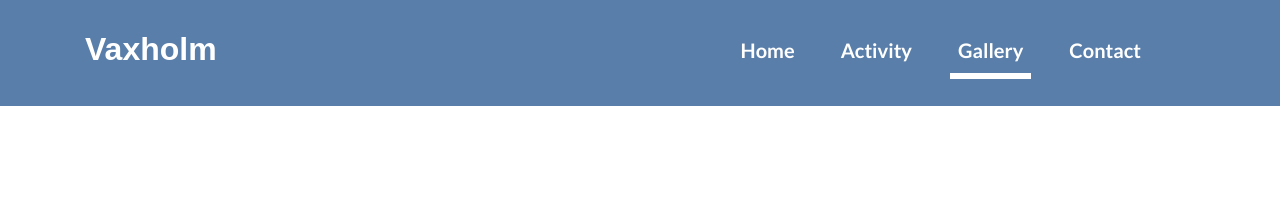
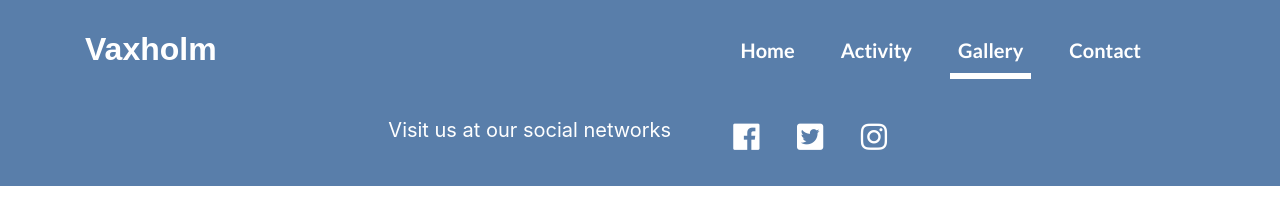
Before and after one commit to Code-Institute-Submissions/Vaxholm, a plain HTML site: page gallery.html in a window 1280 px wide. Drawn offline with nearby package versions, Linux system fonts and the light colour scheme.

Commit message:
Gallery footer added

```diff
--- a/gallery.html
+++ b/gallery.html
@@ -29,7 +29,27 @@
             </div>
         </nav>
     </header>
+    <footer class="container-fluid vax-footer" id="footer">
+            <div class="row justify-content-center">
+                <div class="col-sm-4 col-lg-3 col-md-3">
+                     <p>Visit us at our social networks</p>
+               </div>
+                <div class="col-sm-4 col-lg-2 col-md-2">
+                    <ul class="list-inline social-links">
+                        <li class="list-inline-item"><a target="_blank" href="https://www.facebook.com/places/Saker-att-gora-i-Vaxholm/106467242722169/"><i class="fab fa-facebook"></i>
+                            <span class="sr-only">Facebook</span>
+                                </a></li>
 
+                                  <li class="list-inline-item"><a target="_blank" href="https://twitter.com/VaxholmStad"><i class="fab fa-twitter-square"></i>
+                                    <span class="sr-only">Twitter</span>
+                                        </a></li>
+                                            <li class="list-inline-item"><a target="_blank" href="https://www.instagram.com/vaxholm/"><i class="fab fa-instagram"></i>
+                                                <span class="sr-only">Instagram</span>
+                                                    </a></li>
+                                                        </ul>
+                                                            </div>
+                                                                </div>
+    </footer>
     <script src="https://code.jquery.com/jquery-3.5.1.slim.min.js" integrity="sha384-DfXdz2htPH0lsSSs5nCTpuj/zy4C+OGpamoFVy38MVBnE+IbbVYUew+OrCXaRkfj" crossorigin="anonymous"></script>
     <script src="https://cdn.jsdelivr.net/npm/bootstrap@4.5.3/dist/js/bootstrap.bundle.min.js" integrity="sha384-ho+j7jyWK8fNQe+A12Hb8AhRq26LrZ/JpcUGGOn+Y7RsweNrtN/tE3MoK7ZeZDyx" crossorigin="anonymous"></script>
 </body>
```
